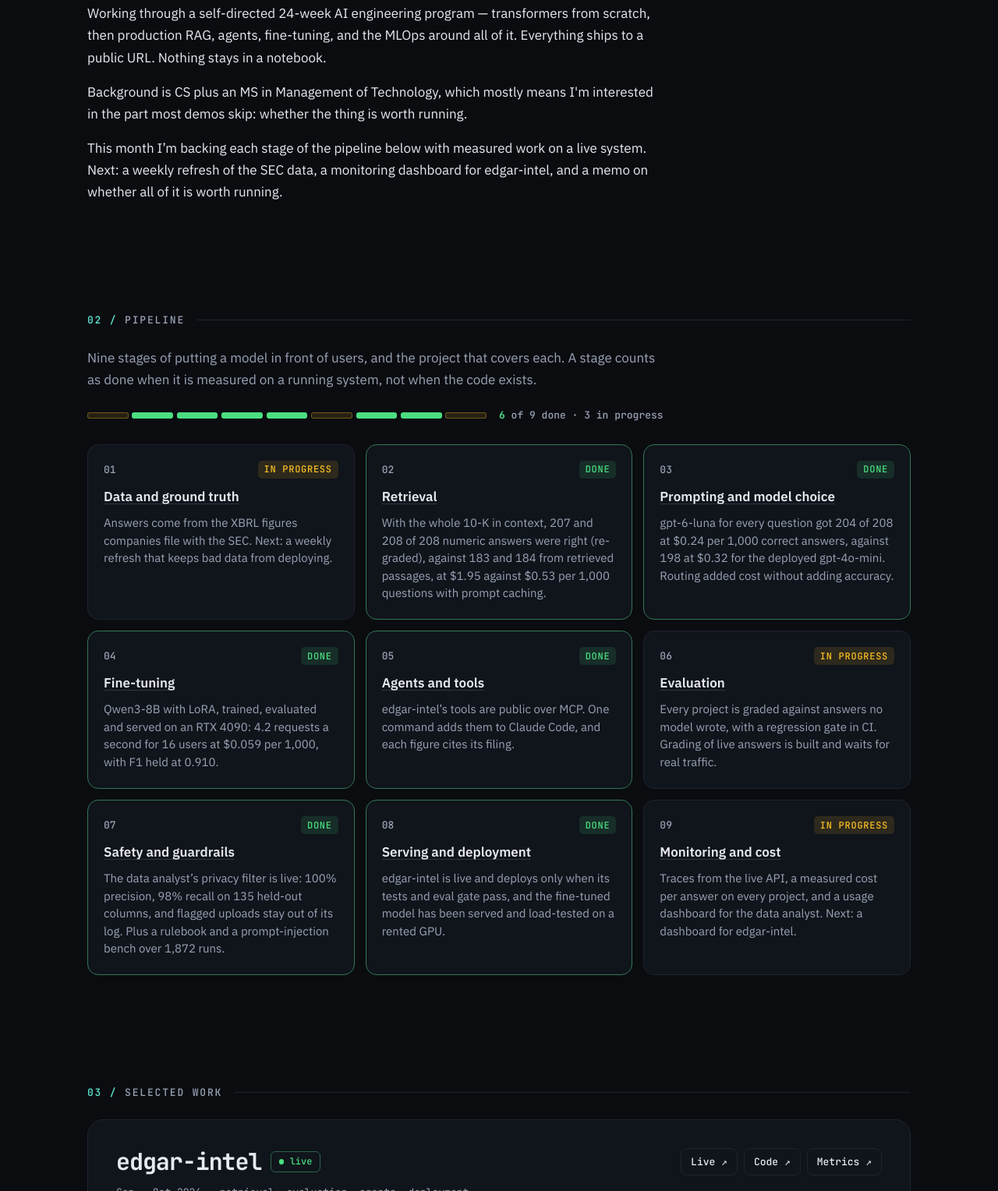
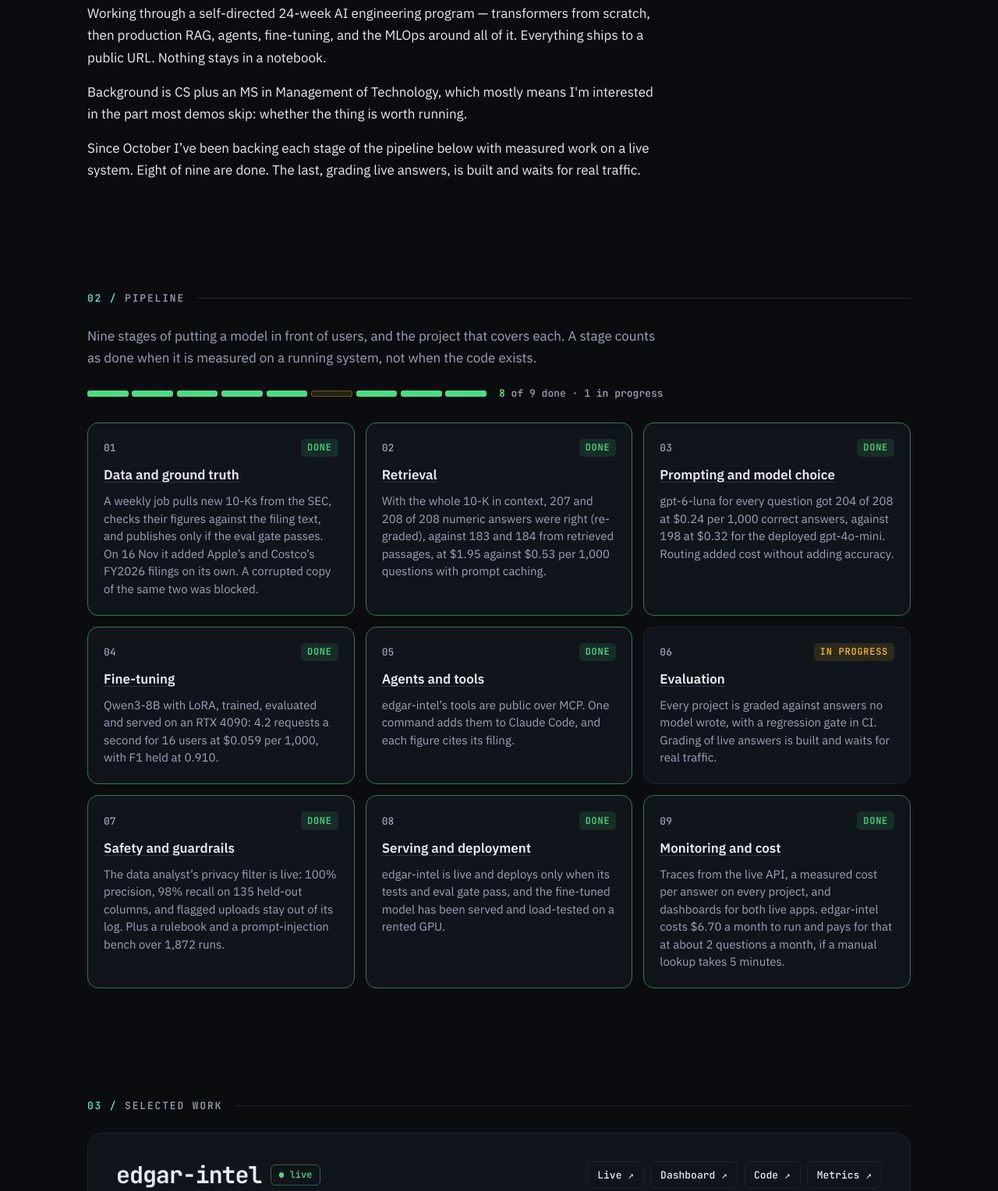
Before and after one commit to adityakannan-2003/adityakannan-2003.github.io, a plain HTML site: page index.html in a window 1280 px wide. Shown: the part 1112-2640 px from the top of the page at 78% size. Drawn offline with Linux system fonts and the light colour scheme.

Commit message:
Pipeline: week 4 results, eight of nine stages done
Data refresh and monitoring are done: the weekly SEC refresh published two new 10-Ks on its own, and edgar-intel has a live dashboard and an ROI memo. Adds a build-log entry and a Dashboard link on the edgar-intel card.

```diff
--- a/index.html
+++ b/index.html
@@ -635,7 +635,7 @@ html, body { overflow-x: clip; }
     <div class="prose">
       <p>Working through a self-directed 24-week AI engineering program — transformers from scratch, then production RAG, agents, fine-tuning, and the MLOps around all of it. Everything ships to a public URL. Nothing stays in a notebook.</p>
       <p>Background is CS plus an MS in Management of Technology, which mostly means I'm interested in the part most demos skip: whether the thing is worth running.</p>
-      <p>This month I’m backing each stage of the pipeline below with measured work on a live system. Next: a weekly refresh of the SEC data, a monitoring dashboard for edgar-intel, and a memo on whether all of it is worth running.</p>
+      <p>Since October I’ve been backing each stage of the pipeline below with measured work on a live system. Eight of nine are done. The last, grading live answers, is built and waits for real traffic.</p>
     </div>
   </section>
 
@@ -643,11 +643,11 @@ html, body { overflow-x: clip; }
     <div class="sec-head"><h2 id="pipeline-label"><b aria-hidden="true">02 /</b> Pipeline</h2></div>
     <p class="intro">Nine stages of putting a model in front of users, and the project that covers each. A stage counts as done when it is measured on a running system, not when the code exists.</p>
     <div class="pipeline-progress">
-      <div class="segs" aria-hidden="true"><span></span><span class="done"></span><span class="done"></span><span class="done"></span><span class="done"></span><span></span><span class="done"></span><span class="done"></span><span></span></div>
-      <p><b>6</b> of 9 done · 3 in progress</p>
+      <div class="segs" aria-hidden="true"><span class="done"></span><span class="done"></span><span class="done"></span><span class="done"></span><span class="done"></span><span></span><span class="done"></span><span class="done"></span><span class="done"></span></div>
+      <p><b>8</b> of 9 done · 1 in progress</p>
     </div>
     <ol class="stages" aria-label="Nine stages of an AI system, with status">
-      <li class="stage"><div class="stage-top"><span class="num">01</span><span class="verdict v-ask">In progress</span></div><a href="#edgar-intel">Data and ground truth</a><p>Answers come from the XBRL figures companies file with the SEC. Next: a weekly refresh that keeps bad data from deploying.</p></li>
+      <li class="stage done"><div class="stage-top"><span class="num">01</span><span class="verdict v-ok">Done</span></div><a href="https://github.com/adityakannan-2003/edgar-intel/blob/main/docs/REFRESH.md">Data and ground truth</a><p>A weekly job pulls new 10-Ks from the SEC, checks their figures against the filing text, and publishes only if the eval gate passes. On 16 Nov it added Apple’s and Costco’s FY2026 filings on its own. A corrupted copy of the same two was blocked.</p></li>
       <li class="stage done"><div class="stage-top"><span class="num">02</span><span class="verdict v-ok">Done</span></div><a href="https://github.com/adityakannan-2003/edgar-intel/blob/main/docs/LONG_CONTEXT.md">Retrieval</a><p>With the whole 10-K in context, 207 and 208 of 208 numeric answers were right (re-graded), against 183 and 184 from retrieved passages, at $1.95 against $0.53 per 1,000 questions with prompt caching.</p></li>
       <li class="stage done"><div class="stage-top"><span class="num">03</span><span class="verdict v-ok">Done</span></div><a href="https://github.com/adityakannan-2003/edgar-intel/blob/main/docs/ROUTER.md">Prompting and model choice</a><p>gpt-6-luna for every question got 204 of 208 at $0.24 per 1,000 correct answers, against 198 at $0.32 for the deployed gpt-4o-mini. Routing added cost without adding accuracy.</p></li>
       <li class="stage done"><div class="stage-top"><span class="num">04</span><span class="verdict v-ok">Done</span></div><a href="https://github.com/adityakannan-2003/edgar-intel/blob/main/docs/SERVING.md">Fine-tuning</a><p>Qwen3-8B with LoRA, trained, evaluated and served on an RTX 4090: 4.2 requests a second for 16 users at $0.059 per 1,000, with F1 held at 0.910.</p></li>
@@ -655,7 +655,7 @@ html, body { overflow-x: clip; }
       <li class="stage"><div class="stage-top"><span class="num">06</span><span class="verdict v-ask">In progress</span></div><a href="#edgar-intel">Evaluation</a><p>Every project is graded against answers no model wrote, with a regression gate in CI. Grading of live answers is built and waits for real traffic.</p></li>
       <li class="stage done"><div class="stage-top"><span class="num">07</span><span class="verdict v-ok">Done</span></div><a href="https://github.com/adityakannan-2003/data-analyst-agent/blob/main/docs/week3-monitoring-grading-privacy.md">Safety and guardrails</a><p>The data analyst’s privacy filter is live: 100% precision, 98% recall on 135 held-out columns, and flagged uploads stay out of its log. Plus a rulebook and a prompt-injection bench over 1,872 runs.</p></li>
       <li class="stage done"><div class="stage-top"><span class="num">08</span><span class="verdict v-ok">Done</span></div><a href="#edgar-intel">Serving and deployment</a><p>edgar-intel is live and deploys only when its tests and eval gate pass, and the fine-tuned model has been served and load-tested on a rented GPU.</p></li>
-      <li class="stage"><div class="stage-top"><span class="num">09</span><span class="verdict v-ask">In progress</span></div><a href="#edgar-intel">Monitoring and cost</a><p>Traces from the live API, a measured cost per answer on every project, and a usage dashboard for the data analyst. Next: a dashboard for edgar-intel.</p></li>
+      <li class="stage done"><div class="stage-top"><span class="num">09</span><span class="verdict v-ok">Done</span></div><a href="https://github.com/adityakannan-2003/edgar-intel/blob/main/docs/MONITORING.md">Monitoring and cost</a><p>Traces from the live API, a measured cost per answer on every project, and dashboards for both live apps. edgar-intel costs $6.70 a month to run and pays for that at about 2 questions a month, if a manual lookup takes 5 minutes.</p></li>
     </ol>
   </section>
 
@@ -668,6 +668,7 @@ html, body { overflow-x: clip; }
         <div class="title"><h3>edgar-intel</h3><span class="tag live"><span class="dot" aria-hidden="true"></span>live</span></div>
         <div class="project-links">
           <a href="https://edgar-intel.fly.dev/docs">Live <span aria-hidden="true">↗</span></a>
+          <a href="https://edgar-intel.fly.dev/dashboard">Dashboard <span aria-hidden="true">↗</span></a>
           <a href="https://github.com/adityakannan-2003/edgar-intel">Code <span aria-hidden="true">↗</span></a>
           <a href="https://github.com/adityakannan-2003/edgar-intel/blob/main/docs/METRICS.md">Metrics <span aria-hidden="true">↗</span></a>
         </div>
@@ -869,6 +870,7 @@ html, body { overflow-x: clip; }
   <section class="sec wrap" id="log" aria-labelledby="log-label">
     <div class="sec-head"><h2 id="log-label"><b aria-hidden="true">05 /</b> Build log</h2></div>
     <ol class="buildlog">
+      <li><time datetime="2026-11-16">2026-11-16</time><span>edgar-intel’s weekly refresh <a href="https://github.com/adityakannan-2003/edgar-intel/blob/main/docs/REFRESH.md">added two new 10-Ks on its own</a> after its checks and eval gate passed. It also has <a href="https://edgar-intel.fly.dev/dashboard">a live dashboard</a> and <a href="https://github.com/adityakannan-2003/edgar-intel/blob/main/docs/ROI.md">a memo on what it costs to run</a>.</span></li>
       <li><time datetime="2026-11-03">2026-11-03</time><span>Served the fine-tuned Qwen3-8B on an RTX 4090: <a href="https://github.com/adityakannan-2003/edgar-intel/blob/main/docs/SERVING.md">4.2 requests a second at $0.059 per 1,000</a>. The data analyst got <a href="https://github.com/adityakannan-2003/data-analyst-agent/blob/main/docs/week3-monitoring-grading-privacy.md">a privacy filter and a usage dashboard</a>.</span></li>
       <li><time datetime="2026-10-31">2026-10-31</time><span>Model router: <a href="https://github.com/adityakannan-2003/edgar-intel/blob/main/docs/ROUTER.md">one model for every question beat routing</a>, 204 of 208 at $0.24 per 1,000 correct answers.</span></li>
       <li><time datetime="2026-10-31">2026-10-31</time><span>RAG vs long context: <a href="https://github.com/adityakannan-2003/edgar-intel/blob/main/docs/LONG_CONTEXT.md">the whole 10-K in context got 207 and 208 of 208</a>, against 183 and 184 from retrieved passages.</span></li>
```
